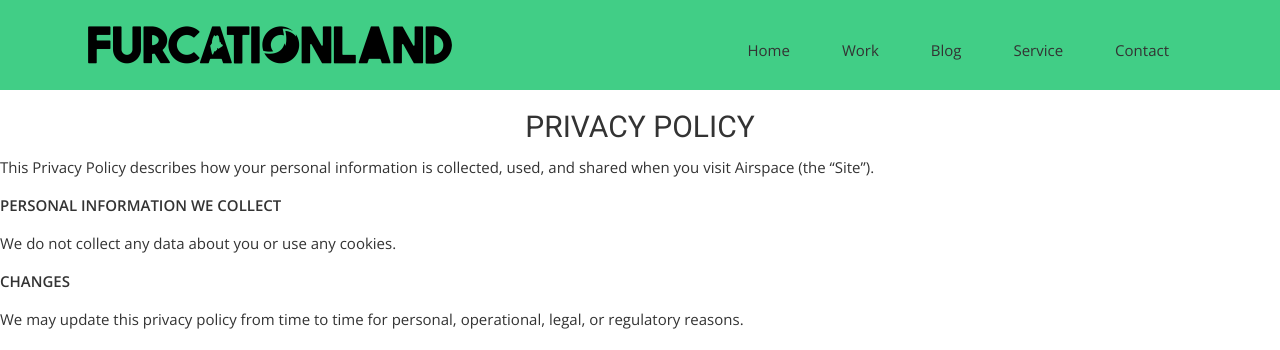
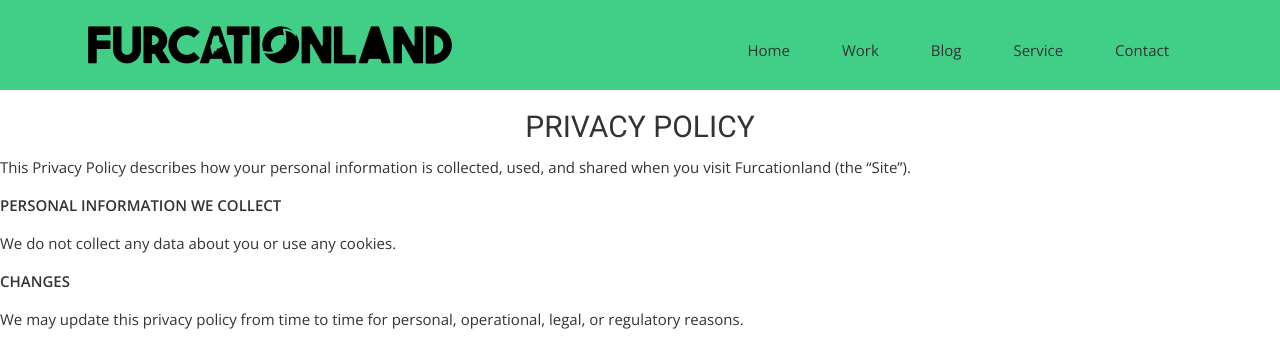
Before and after one commit to Lumunix/Furcationland, a Jekyll site: the page built from legal.md, in a window 1280 px wide. Shown: the top 350 px of the page. Built offline with Jekyll 4.4.1, drawn with Linux system fonts in a browser that asks for light colours; nearby versions of some CDN libraries; some web fonts are replaced.

Commit message:
Update _config.yml

```diff
--- a/_config.yml
+++ b/_config.yml
@@ -14,11 +14,11 @@
 
 
 # Site settings
-title: Airspace
+title: Furcationland
 subtitle: "A free HTML5 agency template"
-url: "http://ndrewtl.github.io" # the base hostname & protocol for your site
+url: "https://furcationland-drcyx.ondigitalocean.app" # the base hostname & protocol for your site
 # baseurl: "/the/subpath/of/your/site" # Set this value to "" if you want your site to be root
-baseurl: "/airspace-jekyll"
+baseurl: "/"
 cover: "/assets/LogoContour1.png"
 logo: "/assets/LogoContour1.png"
 # Build settings
```
